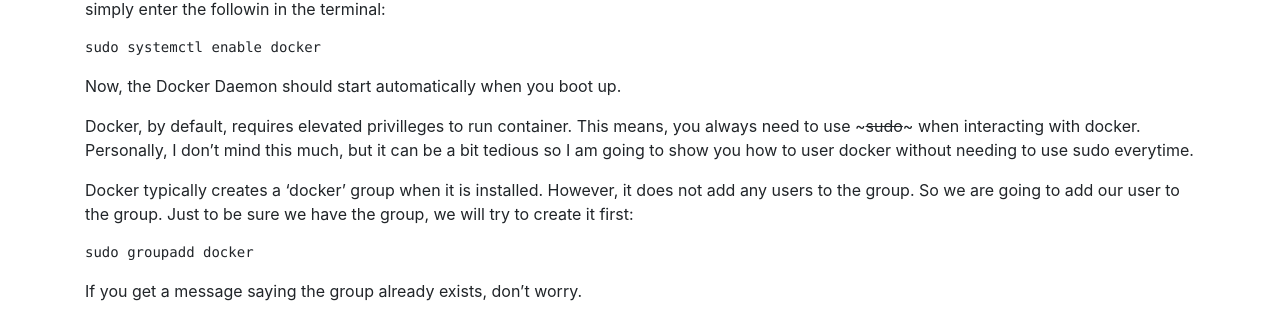
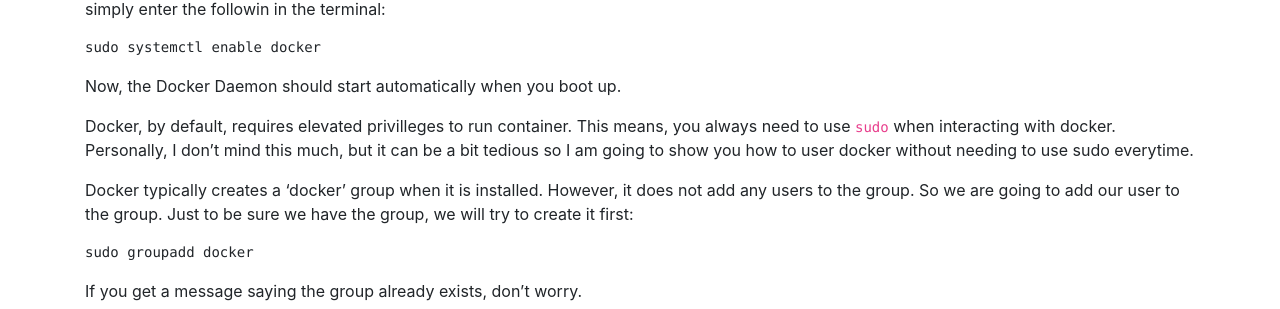
Before and after one commit to MLKrueger1987/mlkrueger1987.github.io, a Jekyll site: the page built from _posts/2019-01-21-Setting-Up-Nvidia-Docker-Ubuntu.md, in a window 1280 px wide and 900 px high, scrolled down 2683 px. Shown: the part 144-453 px from the top of the window. Built offline with Jekyll 4.4.1, drawn with Linux system fonts in a browser that asks for light colours; nearby versions of some CDN libraries.

Commit message:
smallagain

````diff
--- a/_posts/2019-01-21-Setting-Up-Nvidia-Docker-Ubuntu.md
+++ b/_posts/2019-01-21-Setting-Up-Nvidia-Docker-Ubuntu.md
@@ -53,68 +53,68 @@
 We are going to install Docker Community Edition (Docker CE). These are the same instructions you can find in the the Docker docs. If you run into problems installing docker checkout their official docs [here](https://docs.docker.com/install/linux/docker-ce/ubuntu "Docker Docs").
 
 There are a few ways to install docker-ce. We are going to use repo method in order to facilitate easier upgrading later. First step is to give `apt` the avility to use a repo over https.
-~~~bash
+```bash
 sudo apt-get install \
  apt-transport-https \
  ca-certificates \
  curl\
  gnupg2\
  software-properties-common
-~~~
+```
 
 Next, we need to add Docker's official GPG key:
-~~~bash
+```bash
 curl -fsSL https://download.docker.com/linux/ubuntu/gpg | sudo apt-key add -
-~~~
+```
 
 Now verify that you have the key with the correct finger print:
-~~~
+```
 9DC8 5822 9FC7 DD38 854A E2D8 8D81 803C 0EBF CD88
-~~~
+```
 
 We can verify by checking for the last 8 characters of the above finger print:
 
-~~~bash
+```bash
 sudo apt-key fingerprint 0EBFCD88
-~~~
+```
 
 You should get output that is similar to the below:
-~~~
+```
 pub   4096R/0EBFCD88 2017-02-22
       Key fingerprint = 9DC8 5822 9FC7 DD38 854A  E2D8 8D81 803C 0EBF CD88
 uid   Docker Release (CE deb) <docker@docker.com>
 sub   4096R/F273FCD8 2017-02-22
-~~~
+```
 Ok, now we have the packages and the GPG key we need. Now we can add the repo and install:
 
-~~~bash
+```bash
 sudo add-apt-repository \
    "deb [arch=amd64] https://download.docker.com/linux/ubuntu \
    $(lsb_release -cs) \
    stable"
-~~~
+```
 
 Now, we need to update `apt` to have the packages from the just added repo.
 
-~~~bash
+```bash
 sudo apt-get update
-~~~
+```
 
 Finaly, we can install the latest version:
 
-~~~bash
+```bash
 sudo apt-get install docker-ce
-~~~
+```
 
 Docker comes with a neat little 'hello-world' container so we can check that everything works correctly. Personally, I always need to start the docker daemon the first time. So lets do that then start the hello-world container.
 
 
-~~~bash
+```bash
 sudo systemctl start docker
 sudo docker run hello-world
-~~~
+```
 Since you are running docker for the first time, you should see container being fetched followed by the following output:
-~~~
+```
 Hello from Docker!
 This message shows that your installation appears to be working correctly.
 
@@ -135,31 +135,31 @@
 
 For more examples and ideas, visit:
  https://docs.docker.com/get-started/
-~~~
+```
 Congratulations, you have docker installed and running! Next, we are going to configure our system to make using docker more convenient.
 
 #### Configuration
 
 Docker requires a daemon to be running but oddly, by default, does not set that daemon to run automatically at boot. We can easily tell Ubuntu that we want this daemon started automatically. This is not a required addition but does add some convenience. To start the daemon automatically, simply enter the followin in the terminal:
-~~~bash
+```bash
 sudo systemctl enable docker
-~~~
+```
 Now, the Docker Daemon should start automatically when you boot up.
 
-Docker, by default, requires elevated privilleges to run container. This means, you always need to use ~~~sudo~~~ when interacting with docker. Personally, I don't mind this much, but it can be a bit tedious so I am going to show you how to user docker without needing to use sudo everytime.
+Docker, by default, requires elevated privilleges to run container. This means, you always need to use ```sudo``` when interacting with docker. Personally, I don't mind this much, but it can be a bit tedious so I am going to show you how to user docker without needing to use sudo everytime.
 
 Docker typically creates a 'docker' group when it is installed. However, it does not add any users to the group.
 So we are going to add our user to the group. Just to be sure we have the group, we will try to create it first:
-~~~bash
+```bash
 sudo groupadd docker
-~~~
+```
 If you get a message saying the group already exists, don't worry.
 
 Now to add our user to the group:
 
-~~~bash
+```bash
 sudo usermod -aG docker $USER
-~~~
+```
 Reboot to allow your user to have their group membership re-evaluated.
 
 Now your user is added to the docker group and you should be able run docker commands without needing to `sudo` everytime.
@@ -178,30 +178,30 @@
 The installation for Nvidia Docker is very similar to that of Docker. We are going to add the repositories for `nvidia-docker`, add the GPG key for nvidia, install `nvidia-docker`, and finally test that the install was successful.
 
 To start lets get the Nvidia GPG key:
-~~~bash
+```bash
 curl -s -L https://nvidia.github.io/nvidia-docker/gpgkey | \
   sudo apt-key add -
-~~~
+```
 Now we can add the correct repo:
-~~~bash
+```bash
 curl -s -L https://nvidia.github.io/nvidia-docker/ubuntu18.04/nvidia-docker.list | \
   sudo tee /etc/apt/sources.list.d/nvidia-docker.list
-~~~
+```
 As with the Docker install, we need to update the list of packages for apt so it can see the new repo:
-~~~bash
+```bash
 sudo apt-get update
-~~~
+```
 Now we can install `nvidia-docker2`:
-~~~bash
+```bash
 sudo apt-get install nvidia-docker2
-~~~
+```
 Now we want to test that everything was installed correctly and your install can acess your GPU. Lets reload the Docker Daemon and test nvidia-docker:
-~~~bash
+```bash
 sudo pkill -SIGHUP dockerd
 docker run --runtime=nvidia --rm nvidia/cuda:9.0-base nvidia-smi
-~~~
+```
 If everything is intalled correctly, you should see the output of nvidia-smi which should display the name of your GPU and other informtion. It should look something like this:
-~~~
+```
 +-----------------------------------------------------------------------------+
 | NVIDIA-SMI 390.77                 Driver Version: 390.77                    |
 |-------------------------------+----------------------+----------------------+
@@ -217,7 +217,7 @@
 |  GPU       PID   Type   Process name                             Usage      |
 |=============================================================================|
 +-----------------------------------------------------------------------------+
-~~~
+```
 Great! You now have docker and nvidia-docker installed.
 
 ## Part 2:
````
